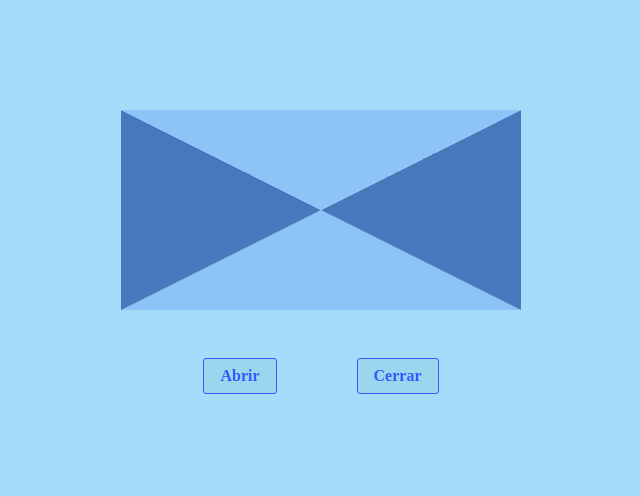
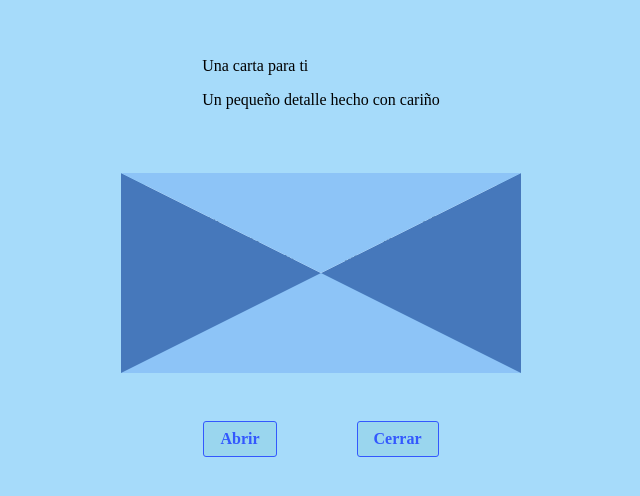
Before and after one commit to Daniel845drp/evesmask, a plain HTML site: page index.html in a window 1280 px wide. Shown: the part 148-644 px from the top of the page, without its empty margins (319-959 px from the left). Drawn offline with Linux system fonts and the light colour scheme.

Commit message:
Revise HTML structure and add header section

```diff
--- a/index.html
+++ b/index.html
@@ -8,18 +8,23 @@
 </head>
 <body>
   <main>
+    <header class="intro">
+      <h1>Una carta para ti</h1>
+      <p>Un pequeño detalle hecho con cariño</p>
+    </header>
     <div class="container-letter">
       <div class="cover"></div>
       <span class="heart">💕</span>
       <p class="paper" id="mainMessage">
         Hola mi amochito; Espero que te valla bien en tu día, te deseo lo mejor, Te amo ❤️
         Sabias que te ves tan hermosa lacia, me provocas cosas jkskjsa, Te amooooooo.
+        te amo eve mi bonita bb
       </p>
       <div class="letter"></div>
     </div>
     <div class="options">
       <button id="open">Abrir</button>
-      <button id="close">Cerrar</butto>
+      <button id="close">Cerrar</button>
     </div>
   </main>
   <script src="script.js"></script>
```
